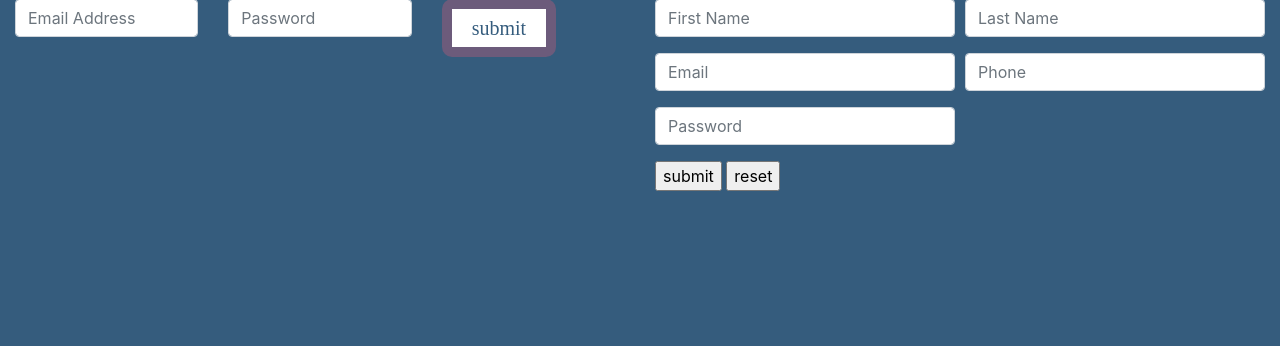
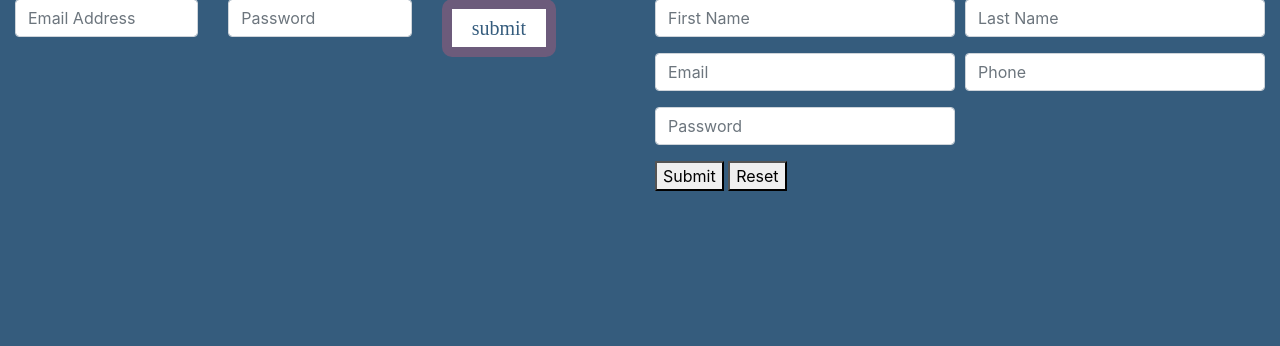
Before and after one commit to violatido/Virtual_Music_Studio, a Flask app: page /teacher-portal in a window 1280 px wide. Shown: the part 83-429 px from the top of the page. Run offline with Flask 2, Linux system fonts and the light colour scheme; data that the repository does not hold is empty; some libraries are stand-ins or nearby versions.

Commit message:
fixes teacher reg/login forms

```diff
--- a/templates/teacher-portal.html
+++ b/templates/teacher-portal.html
@@ -13,7 +13,7 @@
                 <input type="text" class="form-control" id="teacher_login_email" name="teacher_login_email" placeholder="Email Address">
               </div>
               <div class="col">
-                <input type="text" class="form-control" id="teacher_login_pw" name="teacher_login_pw" placeholder="Password">
+                <input type="password" class="form-control" id="teacher_login_pw" name="teacher_login_pw" placeholder="Password">
               </div>
               <div class="col">
                 <input type="submit" value="submit" class="portal-login-button">
@@ -40,19 +40,22 @@
               <div class="form-group col-md-6">
                 <input type="text" class="form-control" id="teacher_phone" placeholder="Phone">
               </div>
-            </div>
-            <div class="form-row">
               <div class="form-group col-md-6">
                 <input type="password" class="form-control" id="teacher_password" placeholder="Password">
               </div>
             </div>
-            <input type="submit" name="" id="" value="submit">
-            <input type="reset" value="reset">
+            <button type="submit" value="submit">Submit</button>
+            <button type="reset" value="reset">Reset</button>
           </form>
-          <h3 id="student_added_response"></h3>
+          <h3 id="teacher_added_response"></h3>
         </div>
       </div>
         </div>
+    </div>
+  </div>
+{% endblock %}
+
+
 {#<!-- <div id="teacher_reg_form">
   <form id="create_teacher">
     <h3>Teacher Registration Form</h3>
@@ -66,6 +69,3 @@
   </form>
   <h3 id="teacher_added_response"></h3>
 </div> -->#}
-    </div>
-  </div>
-{% endblock %}
```
Lines whose indentation alone changed are shown as unchanged.
